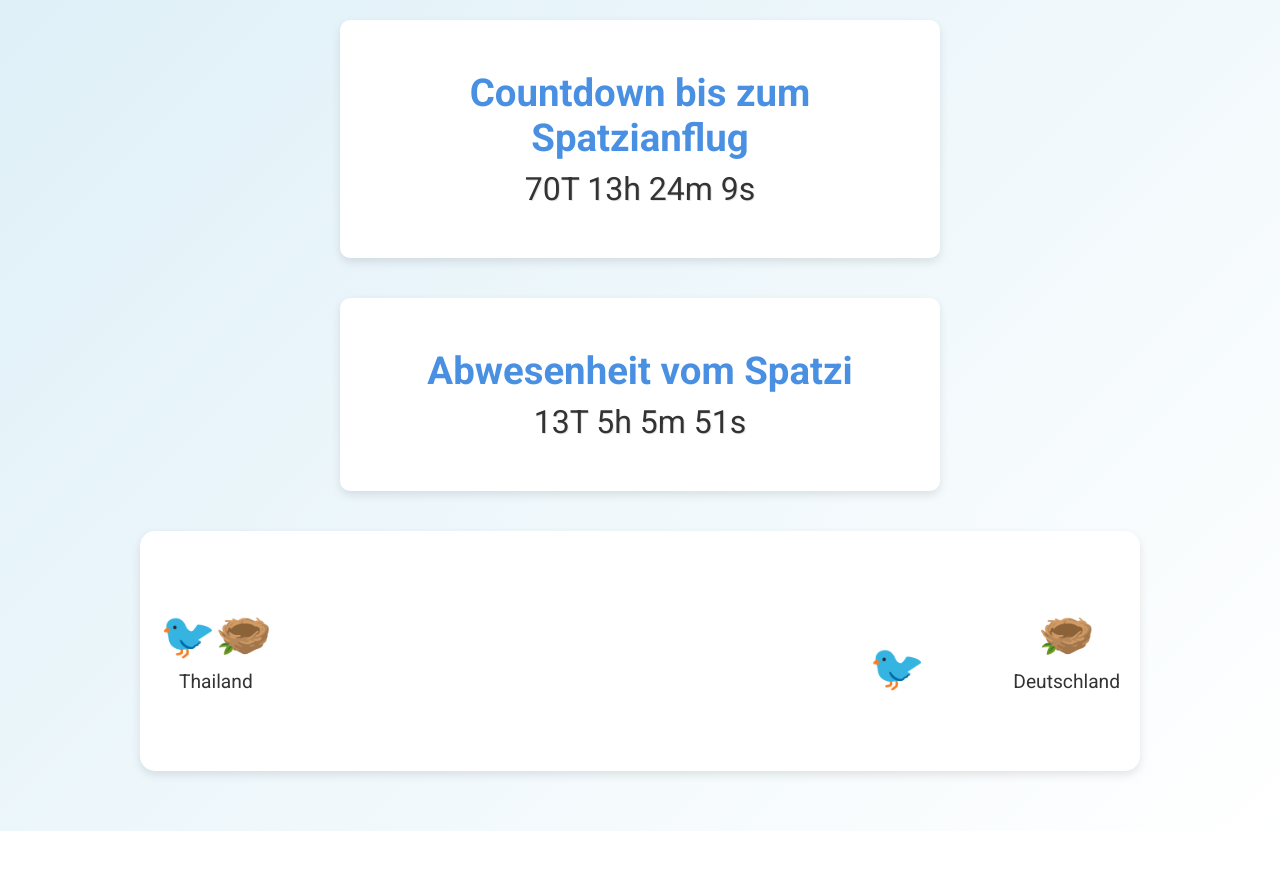
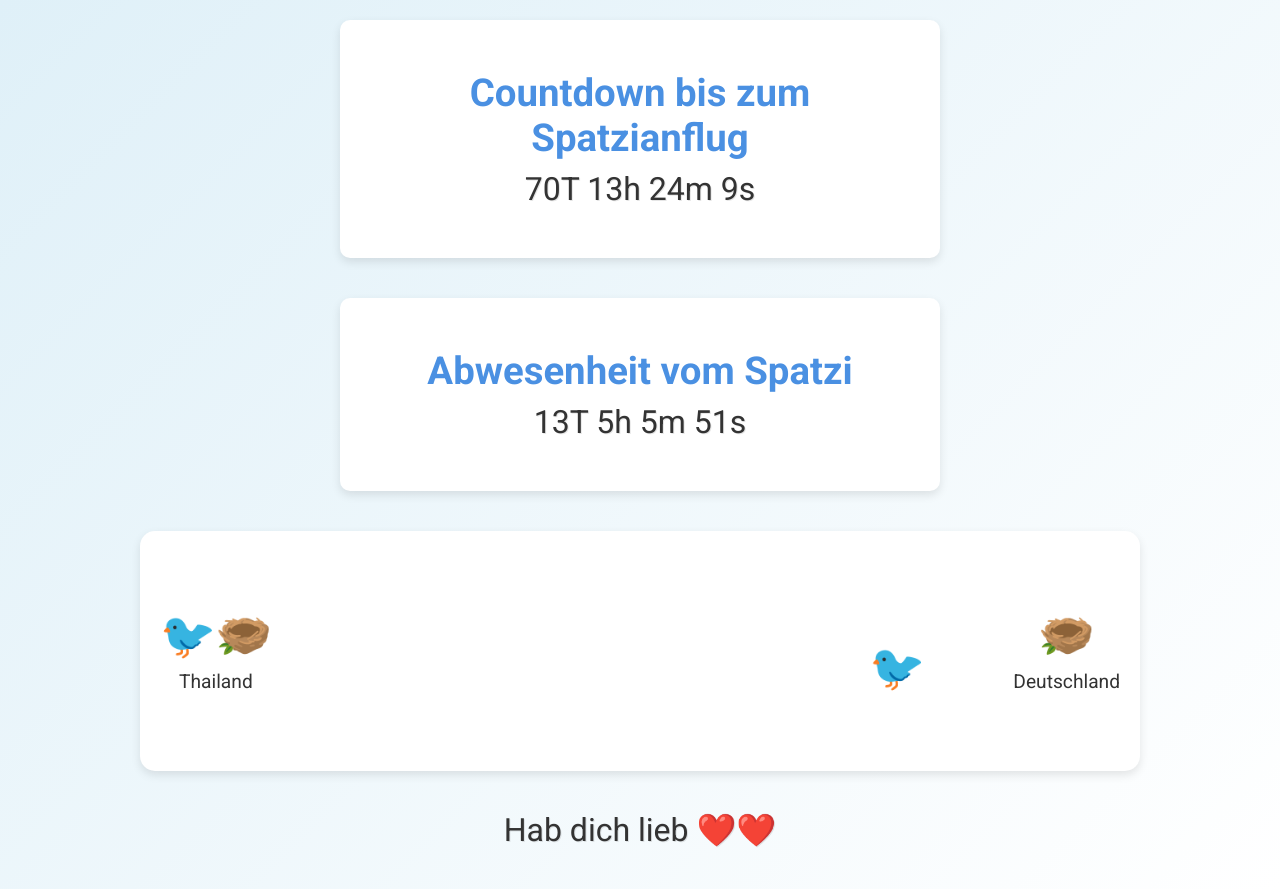
Before and after one commit to jakub-suliga/web, a plain HTML site: page index.html in a window 1280 px wide. Before the commit the page ends 831 px from the top, so only its background shows below. Drawn offline with Linux system fonts and the light colour scheme.

Commit message:
Add affectionate message to index.html

```diff
--- a/index.html
+++ b/index.html
@@ -42,7 +42,7 @@
       <div class="nest-label">Deutschland</div>
     </div>
   </div>
-
+  <p >Hab dich lieb ❤️❤️</p>
   <!-- Externe JavaScript-Datei -->
   <script src="main.js"></script>
 </body>
```
